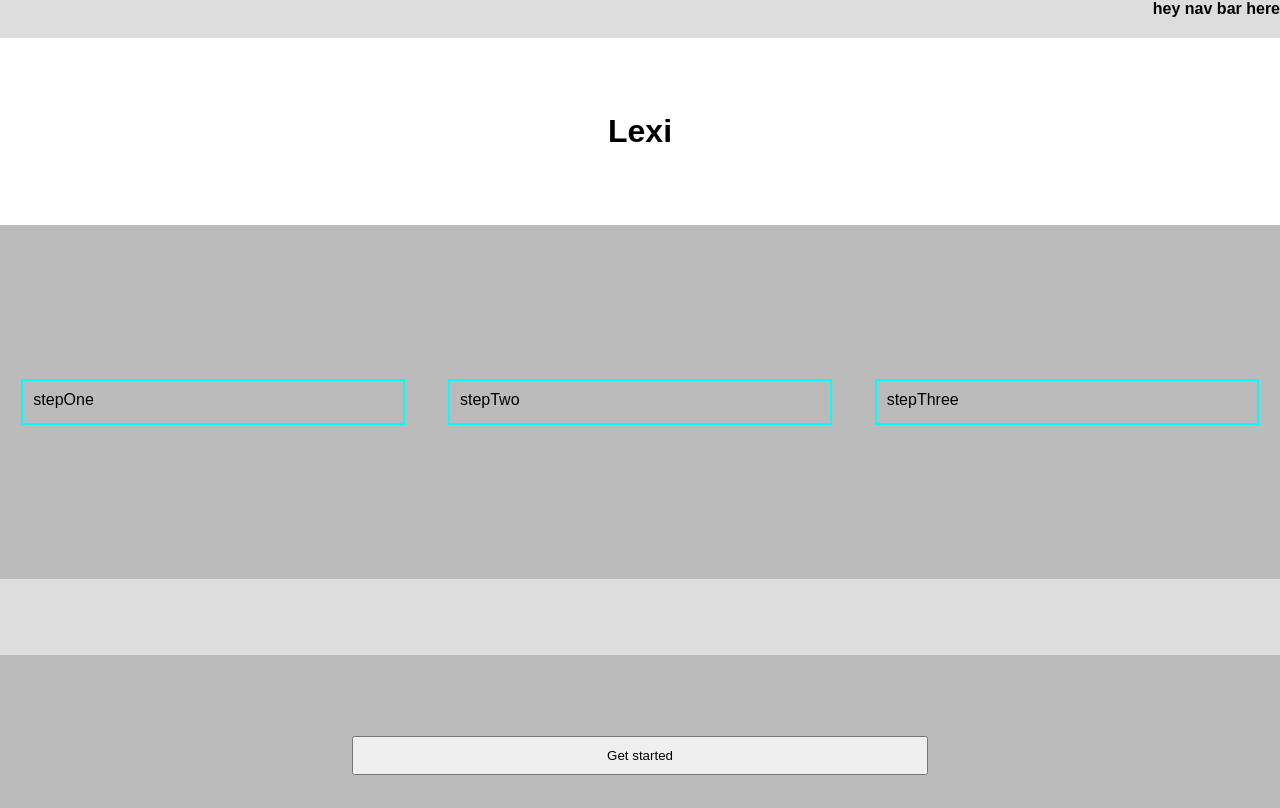
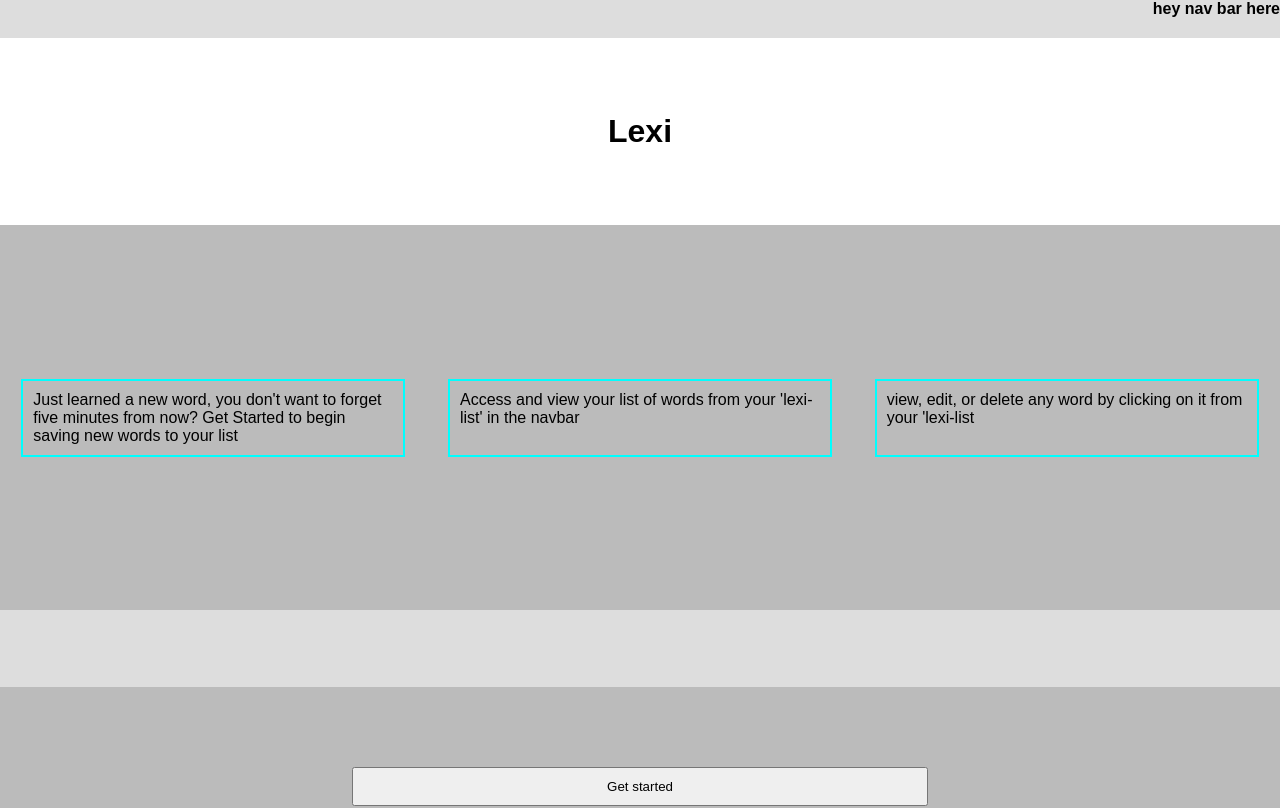
Before and after one commit to SuitcaseCoder/lexi-react-capstone, a React (Create React App) app: page / in a window 1280 px wide. Shown: the top 808 px of the page. Built offline with nearby package versions, Linux system fonts and the light colour scheme.

Commit message:
saving some reducer/action changes

```diff
--- a/src/components/get-started.js
+++ b/src/components/get-started.js
@@ -9,7 +9,7 @@ import './get-started.css';
 export default function getStarted() {
         return (
             <section class="getStarted">
-                <button id="getStarted" role="button">
+                <button id="getStarted">
                     Get started
                 </button>
             </section>
--- a/src/components/how-to.css
+++ b/src/components/how-to.css
@@ -9,5 +9,5 @@
     border: 2px solid aqua;
     padding: 10px;
     align-items: baseline;
-    min-width: 30%;
+    max-width: 30%;
   }
--- a/src/components/how-to.js
+++ b/src/components/how-to.js
@@ -7,11 +7,15 @@ export default function HowTo()  {
     //     const stepTwo = this.props.stepTwo;
     //     const stepThree = this.props.stepThree;
 
+    const stepOne = "Just learned a new word, you don't want to forget five minutes from now? Get Started to begin saving new words to your list";
+    const stepTwo = "Access and view your list of words from your 'lexi-list' in the navbar";
+    const stepThree = "view, edit, or delete any word by clicking on it from your 'lexi-list";
+
         return (
             <section class="howItWorks">
-                <div class="howToSteps" id="step1"> stepOne </div>
-                <div class="howToSteps" id="step2"> stepTwo </div>
-                <div class="howToSteps" id="step3"> stepThree </div>
+                <div class="howToSteps" id="step1"> {stepOne} </div>
+                <div class="howToSteps" id="step2"> {stepTwo} </div>
+                <div class="howToSteps" id="step3"> {stepThree} </div>
             </section>
         )
 
--- a/src/components/landing-page.js
+++ b/src/components/landing-page.js
@@ -1,5 +1,5 @@
 import React from 'react';
-import {connect} from 'react-redux';
+// import {connect} from 'react-redux';
 
 import NavBar from './navbar';
 import Header from './header';
--- a/src/store.js
+++ b/src/store.js
@@ -1,5 +1,5 @@
 import {createStore} from 'redux'
 
-import {appReducer} from './reducers';
+import {wordsReducer} from './reducers';
 
-export default createStore(appReducer)
+export default createStore(wordsReducer)
```
Also changed, not shown: src/actions/index.js (added, +14 -0 lines), src/reducers/index.js (+10 -2 lines).
